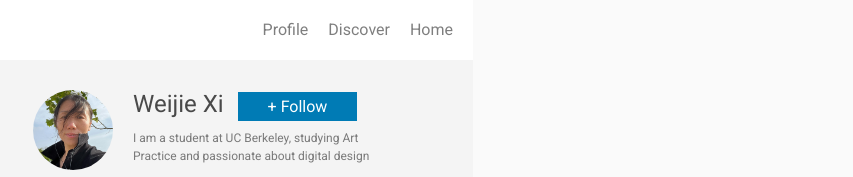
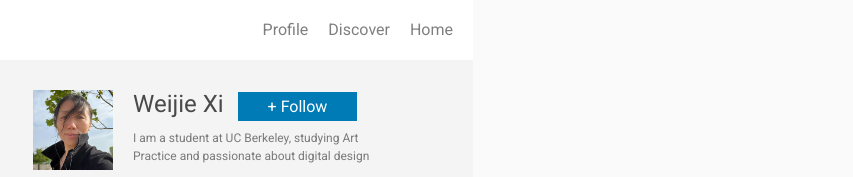
Before and after one commit to weijiexi/weijiexi.github.io, a plain HTML site: page homeworks/hw3/index.html in a window 1280 px wide. Shown: the top 177 px of the page, without its empty margins (417-1270 px from the left). Drawn offline with Linux system fonts and the light colour scheme.

Commit message:
finished hw3

```diff
--- a/homeworks/hw3/assets/css/style.css
+++ b/homeworks/hw3/assets/css/style.css
@@ -5,9 +5,7 @@ body,html{
 }
 
 /* PROBLEM 2: Select profile picture and make it round */
-#profile-pic .img-scaled{
-    border-radius: 50%;
-}
+
 
 /* PROBLEM 3: Flesh our your follow button! 5 px for the
 top and bottom, 30 for the left and right*/
```
Also changed, not shown: 1 other file.
